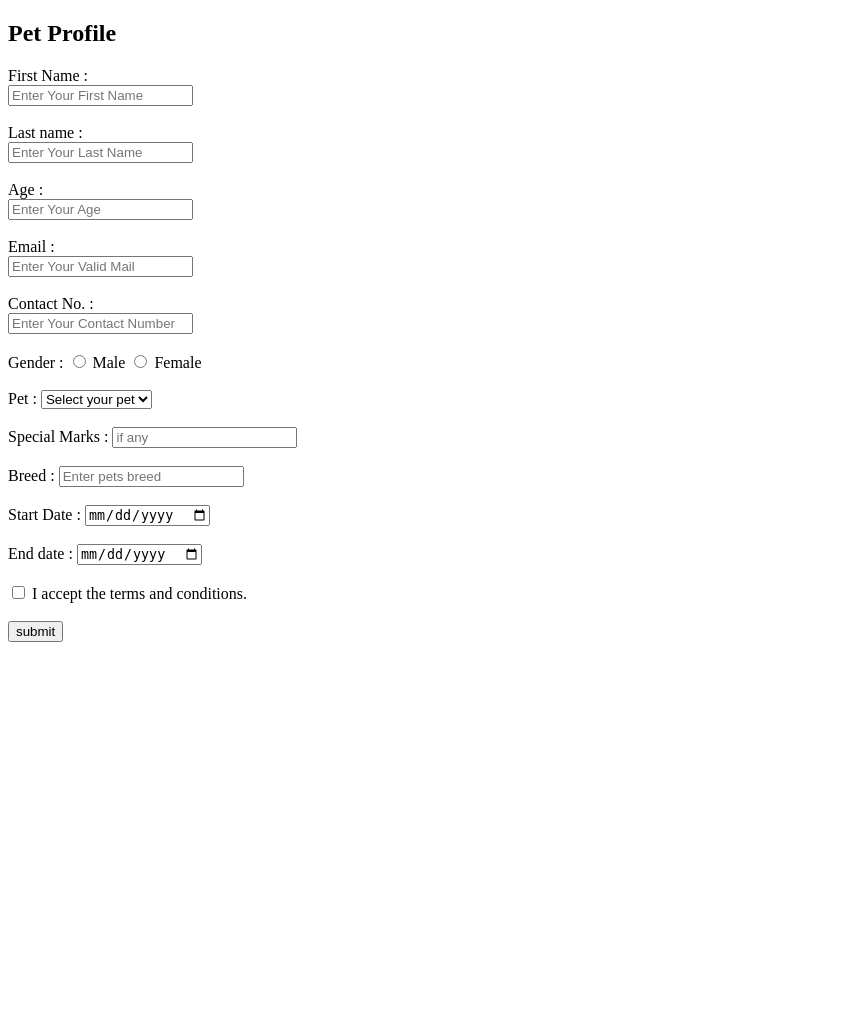
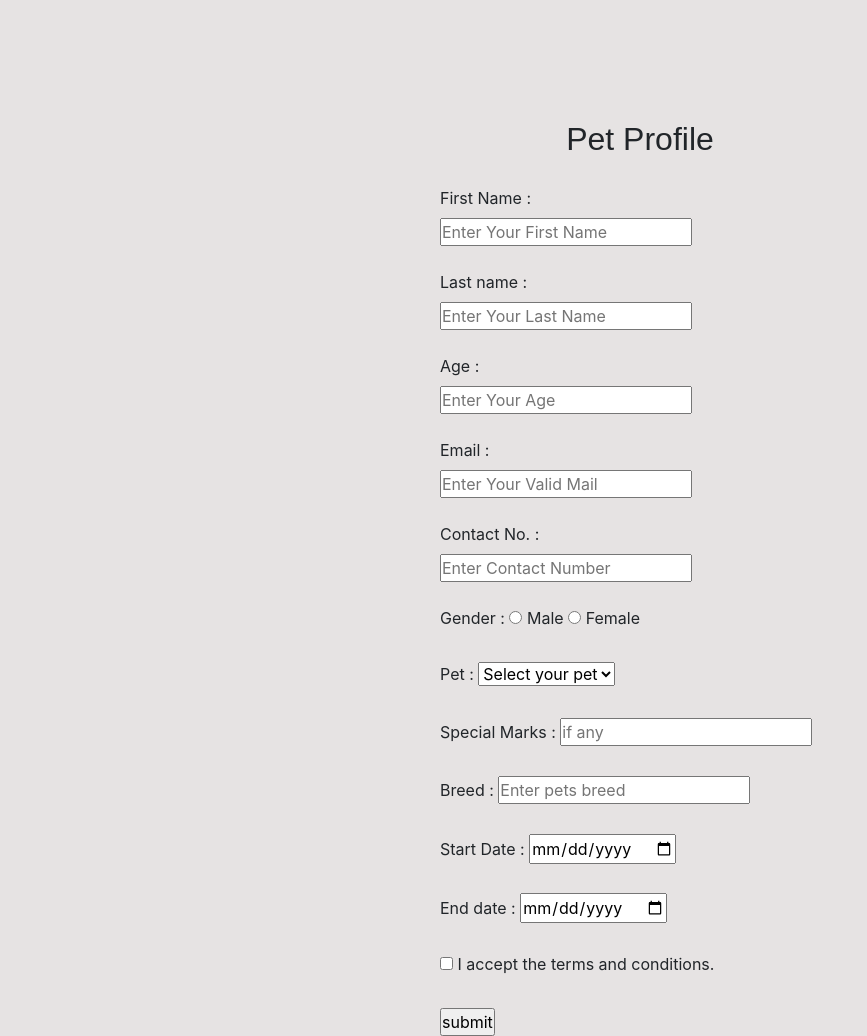
Before and after one commit to sakibrahat/El_Petrio_Sign_Up, a Django app: page /services/ in a window 1280 px wide. Shown: the whole page, without its empty margins (0-867 px from the left). Before the commit the page ends 642 px from the top, so only its background shows below. Run offline with Django 3.2, Linux system fonts and the light colour scheme.

Commit message:
12th commit.

```diff
--- a/registration/templates/services.html
+++ b/registration/templates/services.html
@@ -2,8 +2,33 @@
 <html lang="en">
 <head>
     <meta charset="UTF-8">
+    <meta name="viewport" content="width=device-width, initial-scale=1, shrink-to-fit=no">
+
+    <!-- Bootstrap CSS -->
+    <link rel="stylesheet" href="https://cdn.jsdelivr.net/npm/bootstrap@4.3.1/dist/css/bootstrap.min.css" integrity="sha384-ggOyR0iXCbMQv3Xipma34MD+dH/1fQ784/j6cY/iJTQUOhcWr7x9JvoRxT2MZw1T" crossorigin="anonymous">
+
     <title>Fill Up Your Pet Details</title>
 </head>
+<style>
+*{
+     margin: 0;
+     padding: 0;
+}
+body{
+     background: rgb(230, 227, 227);
+     back-ground-size: 280%;
+     background-position: -400px 0px;
+}
+div.main{
+    width:  400px;
+    margin: 100px auto 0px auto;
+}
+h2{
+     text-align: center;
+     padding: 20px;
+     font-family: sans-serif;
+}
+  </style>
 <body>
 <div class="main">
     <div class="register">
@@ -37,7 +62,7 @@
     <div class="input-name">
     <label>Contact No. : </label>
     <br>
-    <input type="tel" name="contact no." id="number" placeholder="Enter Your Contact Number">
+    <input type="tel" name="contact no." id="number" placeholder="Enter Contact Number">
     </div>
     <br>
     <div class="input-name">
```
